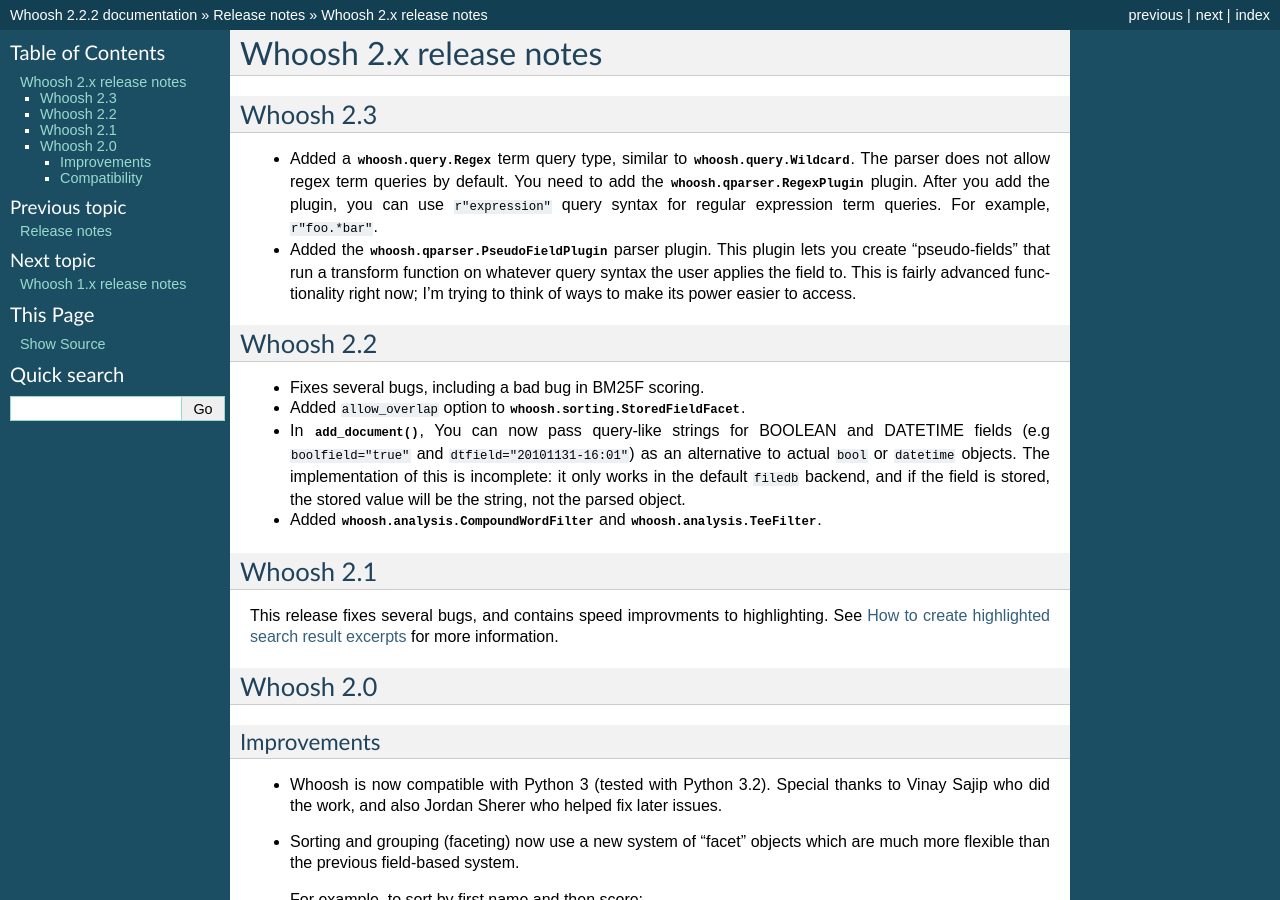
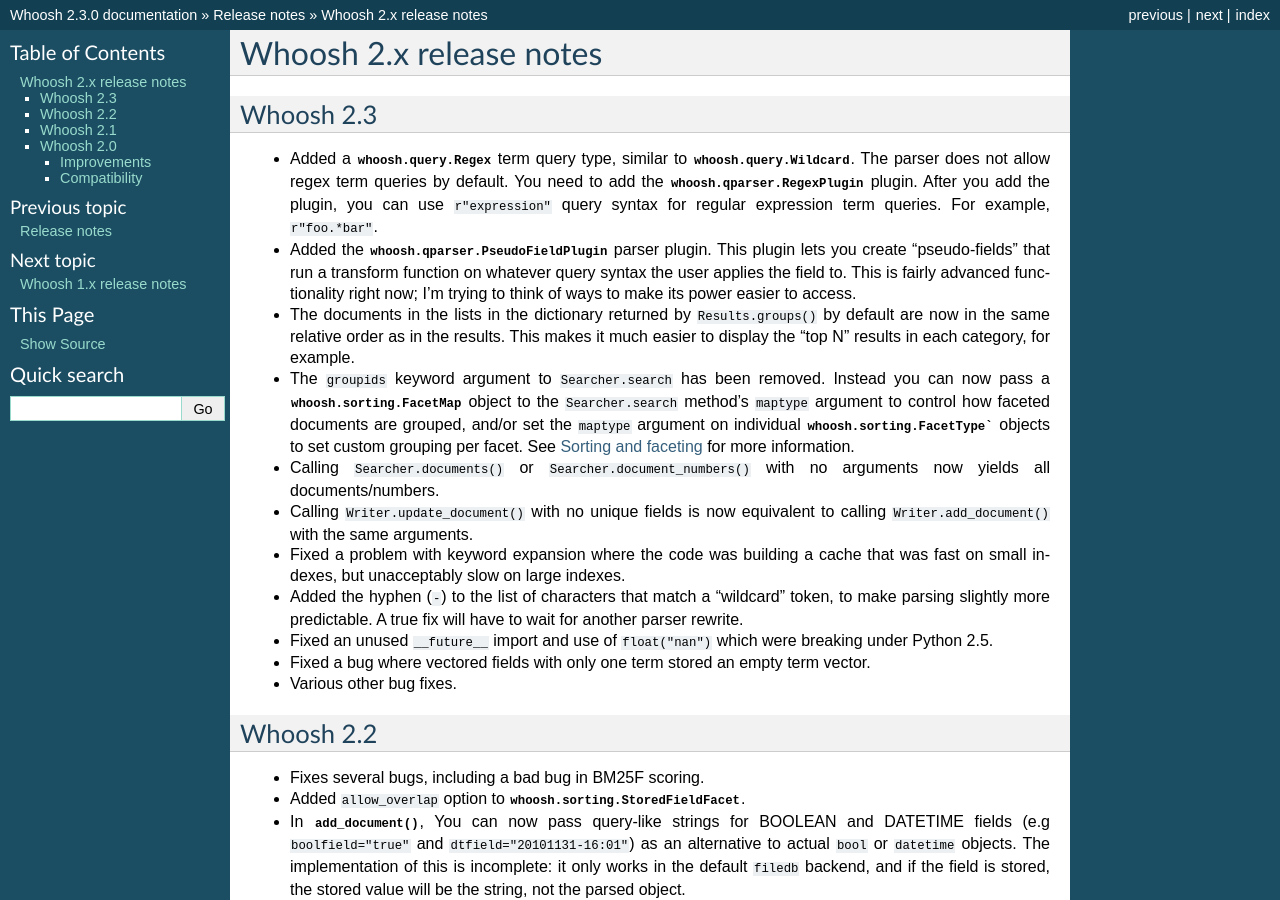
Before and after one commit to dex4er/whoosh, a Sphinx documentation site: the page built from docs/source/releases/2_0.rst, in a window 1280 px wide and 900 px high. Built offline with Sphinx 7.4.7, drawn with Linux system fonts in a browser that asks for light colours; some of the changed text lies outside the part shown.

Commit message:
Updated release notes, bumped version number to 2.3.0.

```diff
--- a/docs/source/releases/2_0.rst
+++ b/docs/source/releases/2_0.rst
@@ -17,6 +17,37 @@ Whoosh 2.3
   functionality right now; I'm trying to think of ways to make its power easier
   to access.
 
+* The documents in the lists in the dictionary returned by ``Results.groups()``
+  by default are now in the same relative order as in the results. This makes
+  it much easier to display the "top N" results in each category, for example.
+
+* The ``groupids`` keyword argument to ``Searcher.search`` has been removed.
+  Instead you can now pass a :class:`whoosh.sorting.FacetMap` object to the
+  ``Searcher.search`` method's ``maptype`` argument to control how faceted
+  documents are grouped, and/or set the ``maptype`` argument on individual
+  :class:`whoosh.sorting.FacetType`` objects to set custom grouping per facet.
+  See :doc:`../facets` for more information.
+
+* Calling ``Searcher.documents()`` or ``Searcher.document_numbers()`` with no
+  arguments now yields all documents/numbers.
+
+* Calling ``Writer.update_document()`` with no unique fields is now equivalent
+  to calling ``Writer.add_document()`` with the same arguments.
+
+* Fixed a problem with keyword expansion where the code was building a cache
+  that was fast on small indexes, but unacceptably slow on large indexes.
+
+* Added the hyphen (``-``) to the list of characters that match a "wildcard"
+  token, to make parsing slightly more predictable. A true fix will have to
+  wait for another parser rewrite.
+
+* Fixed an unused ``__future__`` import and use of ``float("nan")`` which were
+  breaking under Python 2.5.
+
+* Fixed a bug where vectored fields with only one term stored an empty term
+  vector.
+
+* Various other bug fixes.
 
 Whoosh 2.2
 ==========
--- a/src/whoosh/__init__.py
+++ b/src/whoosh/__init__.py
@@ -25,7 +25,7 @@
 # those of the authors and should not be interpreted as representing official
 # policies, either expressed or implied, of Matt Chaput.
 
-__version__ = (2, 2, 2)
+__version__ = (2, 3, 0)
 
 
 def versionstring(build=True, extra=True):
```
